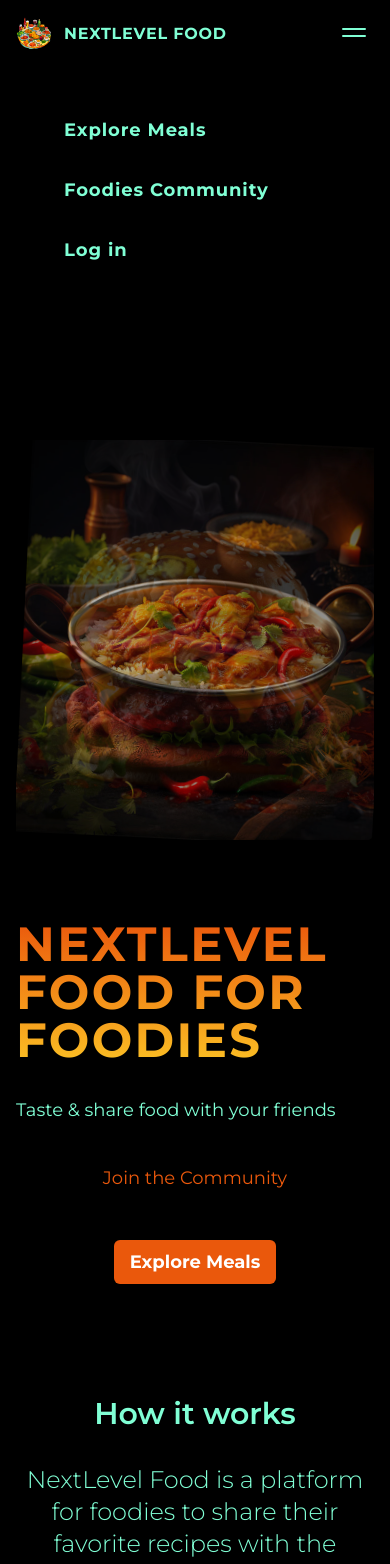
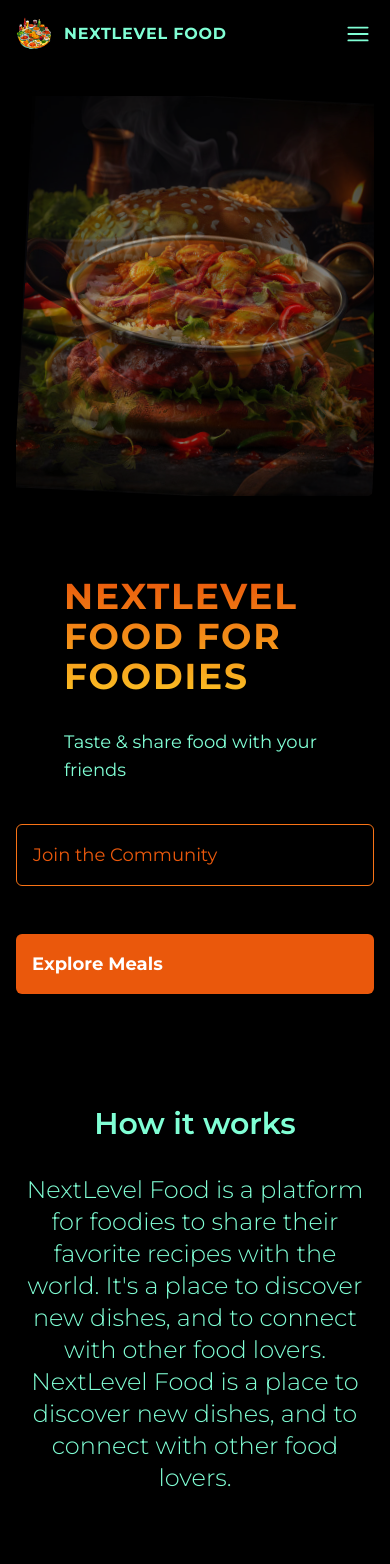
Before and after one commit to wjaqbo/share-menu, a Next.js app: page / in a window 390 px wide. Shown: the top 1564 px of the page. Built offline with nearby package versions, Linux system fonts and the light colour scheme.

Commit message:
Mobile navigation

```diff
--- a/src/app/layout.tsx
+++ b/src/app/layout.tsx
@@ -2,6 +2,7 @@ import type { Metadata } from "next";
 import { Montserrat } from "next/font/google";
 import "./globals.css";
 import AppHeader from "@/components/app-header/app-header";
+import NavContextProvider from "@/providers/nav-context-provider";
 
 const montserrat = Montserrat({ subsets: ["latin"] });
 
@@ -18,7 +19,9 @@ export default function RootLayout({
   return (
     <html lang="en">
       <body className={montserrat.className}>
-        <AppHeader />
+        <NavContextProvider>
+          <AppHeader />
+        </NavContextProvider>
         <main className="mx-auto max-w-screen-lg p-4">{children}</main>
       </body>
     </html>
--- a/src/app/page.tsx
+++ b/src/app/page.tsx
@@ -9,20 +9,23 @@ export default function HomePage() {
         <div className="h-[25rem] md:w-[40rem]">
           <ImageSlideshow />
         </div>
-        <div className="ml-auto mt-20 max-w-[31rem]">
-          <div className="flex flex-col gap-8">
-            <h1 className="inline-block bg-gradient-to-t from-amber-400 to-orange-600 bg-clip-text text-5xl font-bold uppercase tracking-wider text-transparent">
+        <div className="mt-20 md:ml-auto md:mt-0 md:max-w-[31rem]">
+          <div className="flex flex-col gap-8 pl-12 md:pl-0">
+            <h1 className="inline-block bg-gradient-to-t from-amber-400 to-orange-600 bg-clip-text text-4xl font-bold uppercase tracking-wider text-transparent md:text-5xl">
               NextLevel Food for Foodies
             </h1>
             <p className="text-lg">Taste & share food with your friends</p>
           </div>
           <div className="mt-10 flex flex-col items-center gap-12 md:flex-row">
-            <Link href="/community" className="text-lg text-orange-600">
+            <Link
+              href="/community"
+              className="w-full rounded-md border border-orange-500 px-4 py-4 text-lg text-orange-600 md:w-auto md:py-2"
+            >
               Join the Community
             </Link>
             <Link
               href="/meals"
-              className="rounded-md border-orange-500 bg-orange-600 px-4 py-2 text-lg font-bold text-white"
+              className="w-full rounded-md border-orange-500 bg-orange-600 px-4 py-4 text-lg font-bold text-white md:w-auto md:py-2"
             >
               Explore Meals
             </Link>
--- a/src/components/app-header/app-header.tsx
+++ b/src/components/app-header/app-header.tsx
@@ -4,14 +4,16 @@ import Image from "next/image";
 import logoImg from "@/assets/logo.png";
 import AppHeaderBackground from "./app-header-background";
 import NavLink from "./nav-link";
+import AppNavigation from "./app-navigation";
+import Hamburger from "./hamburger";
 
 export default function AppHeader() {
   return (
-    <header className="sticky top-0 z-20 bg-black bg-opacity-60 backdrop-blur-xl md:sticky">
+    <header className="fixed top-0 z-20 w-full bg-black bg-opacity-60 backdrop-blur-xl md:sticky">
       <div className="mx-auto flex max-w-screen-lg flex-col justify-between px-4 py-4 md:flex-row md:items-center md:py-0">
         <Link
           href="/"
-          className="flex items-center gap-3 font-bold uppercase tracking-wider md:text-xl"
+          className="mr-auto inline-flex items-center gap-3 font-bold uppercase tracking-wider md:text-xl"
         >
           <Image
             src={logoImg}
@@ -21,36 +23,8 @@ export default function AppHeader() {
           />
           NextLevel Food
         </Link>
-        <button className="fixed right-5 top-5 md:hidden">
-          {/* <svg
-            viewBox="0 0 24 24"
-            stroke="currentColor"
-            className="h-8 w-8"
-            version="1.1"
-            xmlns="http://www.w3.org/2000/svg"
-          >
-            <g>
-              <rect height="0.5" width="16" x="0.5" y="10" />
-
-              <rect height="0.5" width="16" x="0.5" y="5" />
-            </g>
-          </svg> */}
-          <svg
-            xmlns="http://www.w3.org/2000/svg"
-            fill="none"
-            viewBox="0 0 24 24"
-            strokeWidth={1.5}
-            stroke="currentColor"
-            className="h-8 w-8"
-          >
-            <path
-              strokeLinecap="round"
-              strokeLinejoin="round"
-              d="M3.75 6.75h16.5M3.75 12h16.5m-16.5"
-            />
-          </svg>
-        </button>
-        <nav className="my-16 ml-12 md:my-0 md:ml-0">
+        <Hamburger />
+        <AppNavigation>
           <ul className="flex flex-col gap-8 text-lg font-bold tracking-wider md:flex-row">
             <li>
               <NavLink href="/meals">Explore Meals</NavLink>
@@ -62,7 +36,7 @@ export default function AppHeader() {
               <NavLink href="/login">Log in</NavLink>
             </li>
           </ul>
-        </nav>
+        </AppNavigation>
       </div>
       {/* <AppHeaderBackground /> */}
     </header>
--- /dev/null
+++ b/src/components/app-header/app-navigation.tsx
@@ -0,0 +1,14 @@
+"use client";
+
+import { useNavContext } from "@/providers/nav-context-provider";
+
+export default function AppNavigation({ children }) {
+  const { isOpen } = useNavContext();
+  return (
+    <nav
+      className={`my-0 overflow-hidden pl-12 transition-all duration-300 ease-in-out md:my-0 md:h-auto md:py-2 md:pl-0 md:opacity-100 ${isOpen ? "h-auto py-16 opacity-100" : "h-0 py-0 opacity-0"}`}
+    >
+      {children}
+    </nav>
+  );
+}
--- /dev/null
+++ b/src/components/app-header/hamburger.tsx
@@ -0,0 +1,73 @@
+"use client";
+
+import { useNavContext } from "@/providers/nav-context-provider";
+export default function Hamburger() {
+  const { isOpen, setIsOpen } = useNavContext();
+
+  return (
+    <button
+      className="fixed right-4 top-[18px] flex items-center justify-center md:hidden"
+      onClick={() => setIsOpen(!isOpen)}
+    >
+      {/* <svg
+        viewBox="0 0 24 24"
+        stroke="currentColor"
+        className="h-8 w-8"
+        version="1.1"
+        xmlns="http://www.w3.org/2000/svg"
+      >
+        <g>
+          <rect height="0.5" width="16" x="1" y="10" />
+
+          <rect height="0.5" width="16" x="1" y="5" />
+        </g>
+      </svg> */}
+      <svg
+        className="h-8 w-8"
+        xmlns="http://www.w3.org/2000/svg"
+        viewBox="0 0 10 10"
+        stroke="currentColor"
+        stroke-width=".6"
+        fill="rgba(0,0,0,0)"
+        stroke-linecap="round"
+      >
+        <path d="M2,3L5,3L8,3M2,5L8,5M2,7L5,7L8,7">
+          <animate
+            dur="0.2s"
+            attributeName="d"
+            values="M2,3L5,3L8,3M2,5L8,5M2,7L5,7L8,7;M3,3L5,5L7,3M5,5L5,5M3,7L5,5L7,7"
+            fill="freeze"
+            begin="start.begin"
+          />
+          <animate
+            dur="0.2s"
+            attributeName="d"
+            values="M3,3L5,5L7,3M5,5L5,5M3,7L5,5L7,7;M2,3L5,3L8,3M2,5L8,5M2,7L5,7L8,7"
+            fill="freeze"
+            begin="reverse.begin"
+          />
+        </path>
+        <rect width="10" height="10" stroke="none">
+          <animate dur="2s" id="reverse" attributeName="width" begin="click" />
+        </rect>
+        <rect width="10" height="10" stroke="none">
+          <animate
+            dur="0.001s"
+            id="start"
+            attributeName="width"
+            values="10;0"
+            fill="freeze"
+            begin="click"
+          />
+          <animate
+            dur="0.001s"
+            attributeName="width"
+            values="0;10"
+            fill="freeze"
+            begin="reverse.begin"
+          />
+        </rect>
+      </svg>
+    </button>
+  );
+}
--- a/src/components/slideshow/image-slideshow.tsx
+++ b/src/components/slideshow/image-slideshow.tsx
@@ -22,7 +22,6 @@ const images = [
 ];
 export default function ImageSlideshow() {
   const [currentImageIndex, setCurrentImageIndex] = useState(0);
-
   useEffect(() => {
     const interval = setInterval(() => {
       setCurrentImageIndex((currentImageIndex + 1) % images.length);
@@ -37,7 +36,7 @@ export default function ImageSlideshow() {
             index === currentImageIndex
               ? "z-10 translate-x-0 rotate-0 scale-100 transform opacity-100"
               : "translate-x-4 rotate-6 transform opacity-0"
-          } duration-3000 absolute left-0 top-0 h-full w-full object-cover transition ease-in-out`}
+          } absolute left-0 top-0 h-full w-full object-cover transition duration-3000 ease-in-out`}
           key={index}
           src={image.image}
           alt={image.alt}
--- /dev/null
+++ b/src/providers/nav-context-provider.tsx
@@ -0,0 +1,28 @@
+"use client";
+
+import React, { createContext, useState, useContext } from "react";
+
+interface INavContex {
+  isOpen?: boolean;
+  setIsOpen: (arg: boolean) => void;
+}
+
+export const NavContext = createContext<INavContex>({} as INavContex);
+
+export default function NavContextProvider({
+  children,
+}: {
+  children: React.ReactNode;
+}) {
+  const [isOpen, setIsOpen] = useState(false);
+
+  return (
+    <NavContext.Provider value={{ isOpen, setIsOpen }}>
+      {children}
+    </NavContext.Provider>
+  );
+}
+
+export function useNavContext() {
+  return useContext(NavContext);
+}
```
